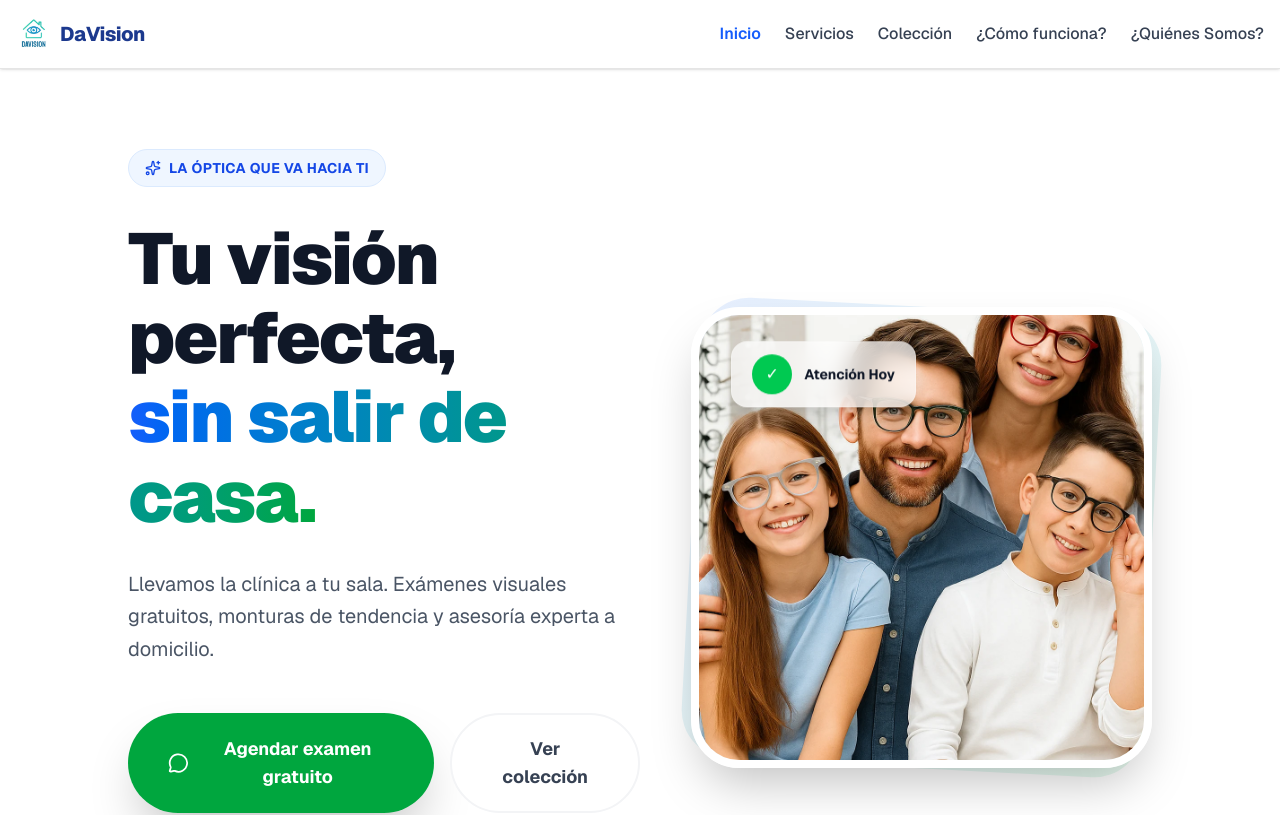
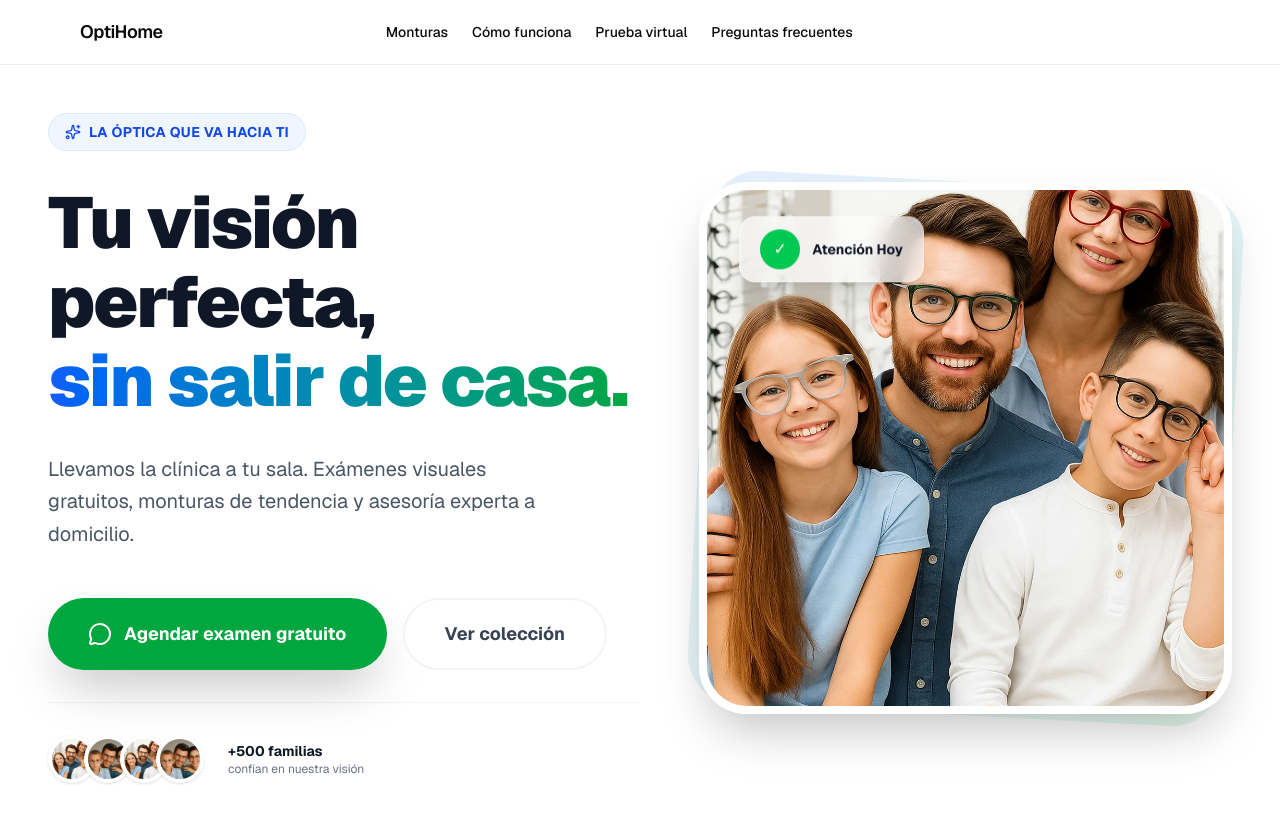
Before and after one commit to Em3rc0d/optiHome, a Next.js app: page / in a window 1280 px wide. Shown: the top 815 px of the page. Built offline with nearby package versions, Linux system fonts and the light colour scheme.

Commit message:
feat(build-001): replace legacy layout shell with OptiHome foundation

```diff
--- a/src/app/layout.tsx
+++ b/src/app/layout.tsx
@@ -1,7 +1,9 @@
 import type { Metadata } from "next";
 import { Geist, Geist_Mono } from "next/font/google";
 import "./globals.css";
-import { Header } from "./components/util/Header";
+import { SiteHeader } from "@/components/layout/SiteHeader";
+import { SiteFooter } from "@/components/layout/SiteFooter";
+import { siteConfig } from "@/content/site";
 
 const geistSans = Geist({
   variable: "--font-geist-sans",
@@ -14,24 +16,29 @@ const geistMono = Geist_Mono({
 });
 
 export const metadata: Metadata = {
-  title: "DaVision",
-  description: "Lentes, exámenes de vista y más en DaVision.",
+  title: {
+    default: siteConfig.name,
+    template: `%s | ${siteConfig.name}`,
+  },
+  description: siteConfig.description,
   authors: [{ name: "Eduardo Farid Merino Cordova" }],
   icons: "/favicon.ico",
 };
 
-const RootLayout = ({ children }: { children: React.ReactNode }) => {
+export default function RootLayout({ children }: Readonly<{ children: React.ReactNode }>) {
   return (
     <html lang="es" className={`${geistSans.variable} ${geistMono.variable}`}>
-      <body className="antialiased bg-white text-gray-800">
-        <Header />
-        <main className="max-w-6xl mx-auto px-4 py-8">{children}</main>
-        <footer className="text-center text-sm py-6 text-gray-500">
-          © {new Date().getFullYear()} Davision. Todos los derechos reservados.
-        </footer>
+      <body className="min-h-screen bg-background font-sans text-foreground antialiased">
+        <a
+          href="#main-content"
+          className="sr-only fixed left-4 top-4 z-[100] rounded-lg bg-brand px-4 py-3 font-semibold text-white focus:not-sr-only"
+        >
+          Saltar al contenido
+        </a>
+        <SiteHeader />
+        <main id="main-content">{children}</main>
+        <SiteFooter />
       </body>
     </html>
   );
-};
-
-export default RootLayout;
+}
```
